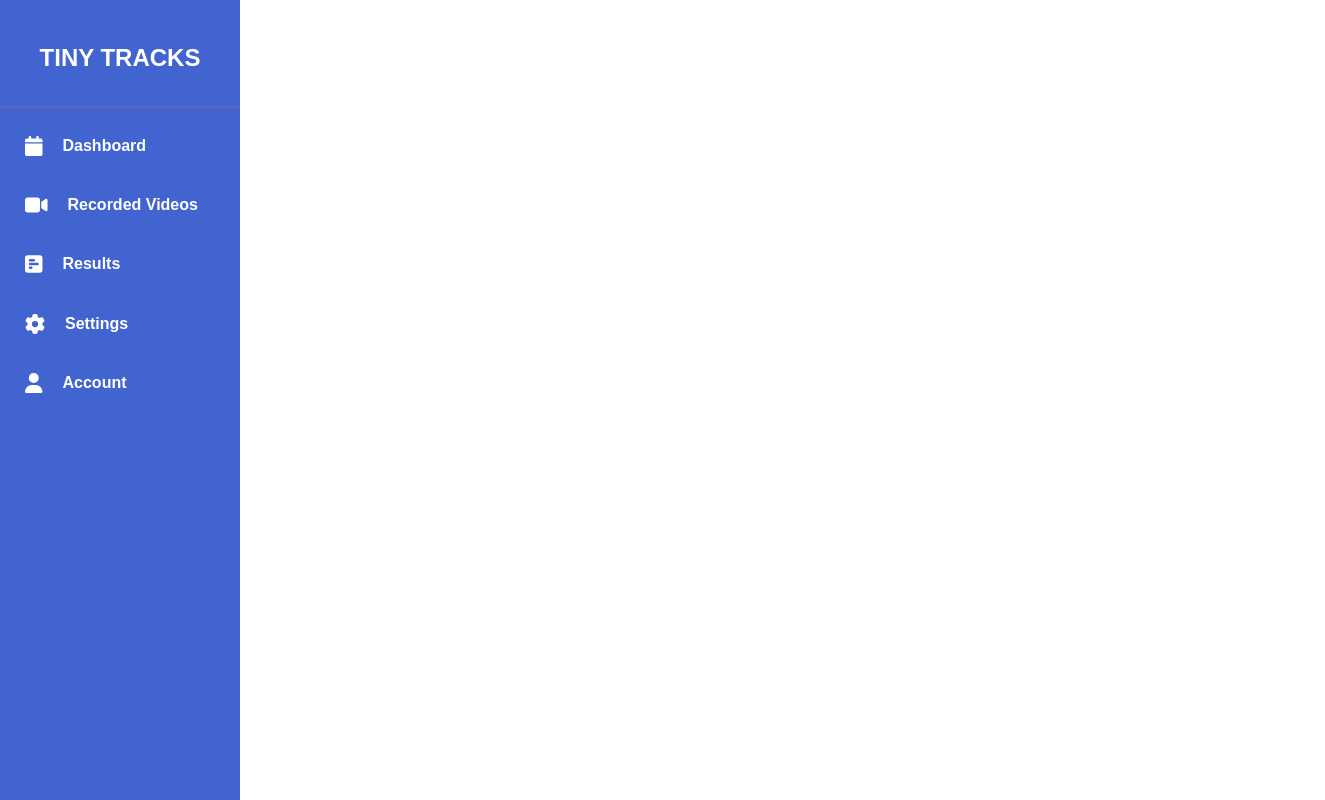
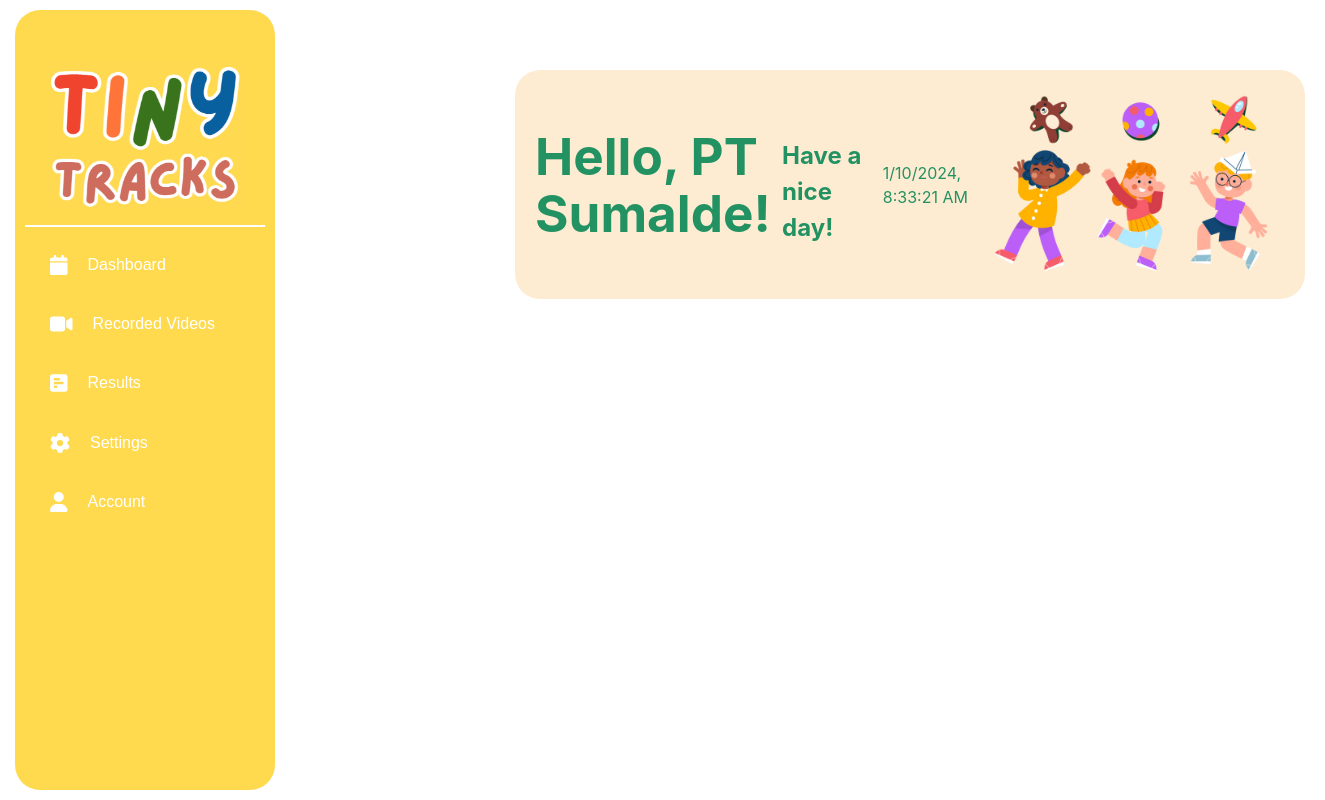
Before and after one commit to qhagayla/GMSADashboard, a React (Vite) app in the folder client/: page / in a window 1280 px wide. Shown: the whole page, 1325 px wide, since content can reach past the window. Built offline with nearby package versions, Linux system fonts and the light colour scheme; the HTML template or start-up script is replaced by a standard one.

Commit message:
App, Dashboard, Recorded Videos, and Sidebar updated

```diff
--- a/client/src/App.css
+++ b/client/src/App.css
@@ -74,3 +74,33 @@
   flex: 1;
   padding: 20px;
 }
+
+.content {
+  flex: 1; /* Occupy remaining space */
+  padding: 20px;
+}
+
+.greeting {
+  background-color: #feecd2;
+  padding: 20px;
+  color: #239263;
+  border-radius: 25px;
+  margin-top: 10px;
+  display: flex;
+  flex-direction: row; /* Change flex direction to row */
+  justify-content: space-between; /* Add space between items */
+  align-items: center; /* Align items vertically */
+  width: 750px;
+}
+
+.greeting-text {
+  margin-bottom: 10px; /* Add space between each line of text */
+}
+
+.greeting h2 {
+  margin-bottom: 5px; /* Adjust space for DateDisplay */
+}
+
+.greeting img {
+  max-width: 350px; /* Adjust the width of the image as needed */
+}
--- a/client/src/App.jsx
+++ b/client/src/App.jsx
@@ -3,6 +3,7 @@ import "./App.css";
 import Sidebar from "./Sidebar";
 import Dashboard from "./Dashboard";
 import RecordedVideos from "./RecordedVideos";
+import DateDisplay from "./DateDisplay";
 
 function App() {
   const [activeMenuItem, setActiveMenuItem] = useState("");
@@ -17,8 +18,22 @@ function App() {
         activeMenuItem={activeMenuItem}
         handleMenuItemClick={handleMenuItemClick}
       />
-      {activeMenuItem === "dashboard" && <Dashboard />}
-      {activeMenuItem === "recordedVideos" && <RecordedVideos />}
+      <div className="content">
+        {activeMenuItem === "" && ( // Render greeting only if no active menu item is selected
+          <div className="greeting">
+            <h1>Hello, PT Sumalde!</h1>
+            <h2>Have a nice day!</h2>
+            <DateDisplay />
+            <img
+              src="src\components\dashboard-top.png"
+              alt="Image"
+            />
+          </div>
+        )}
+
+        {activeMenuItem === "dashboard" && <Dashboard />}
+        {activeMenuItem === "recordedVideos" && <RecordedVideos />}
+      </div>
     </div>
   );
 }
--- a/client/src/Dashboard.css
+++ b/client/src/Dashboard.css
@@ -1,7 +1,9 @@
 .dashboard {
-  padding: 20px;
-  color: #000000;
-  text-align: center;
+  font-family: Arial, sans-serif;
+  width: 80%;
+  margin: 0 auto;
+  margin-left: 100px;
+  color: black;
 }
 
 .dashboard-content {
@@ -10,32 +12,32 @@
 }
 
 .widget {
-  background-color: #f4f4f4;
-  padding: 15px;
+  background-color: #feecd2;
+  border-radius: 5px;
+  box-shadow: 0 2px 4px rgba(0, 0, 0, 0.1);
+  padding: 20px;
   margin-bottom: 20px;
-  margin-left: 250px;
-  margin-right: 250px;
-  border-radius: 5px;
-  width: 45%;
-  border: 2px solid #000;
+  margin-right: 20px;
+  flex: 1;
+  border-radius: 25px;
+  margin-top: 40px;
 }
 
 .widget h2 {
-  color: #333;
+  margin-top: 0;
+}
+
+.widget ul {
+  list-style-type: none;
+  padding: 0;
+
+}
+
+.widget ul li {
   margin-bottom: 10px;
 }
 
-.widget ul {
-  list-style: none;
-  padding: 0;
+/* Additional Styling for Patient Summary Widget */
+.widget:nth-child(3) {
+  background-color: #feecd2;
 }
-
-.widget li {
-  margin-bottom: 8px;
-  color: #555;
-}
-
-.widget p {
-  margin-bottom: 8px;
-  color: #555;
-}
--- a/client/src/Dashboard.jsx
+++ b/client/src/Dashboard.jsx
@@ -1,24 +1,36 @@
 import React from "react";
 import "./Dashboard.css";
+import DateDisplay from "./DateDisplay";
 
 function Dashboard() {
+
   return (
     <div className="dashboard">
-      <h1>Dashboard</h1>
       <div className="dashboard-content">
         <div className="widget">
-          <h2>Recent Activities</h2>
+          <h2>List of Appointments</h2>
           <ul>
-            <li>User A uploaded a new video.</li>
-            <li>Results for yesterday's session are available.</li>
-            <li>New settings applied successfully.</li>
+            <li>Appointment with Patient X at 10:00 AM</li>
+            <li>Appointment with Patient Y at 11:30 AM</li>
+            <li>Appointment with Patient Z at 2:00 PM</li>
           </ul>
         </div>
         <div className="widget">
-          <h2>Statistics</h2>
-          <p>Total Recorded Videos: 150</p>
-          <p>Active Users: 20</p>
-          <p>Results Generated: 50</p>
+          <h2>Patient Activity</h2>
+          <ul>
+            <li>Patient X completed exercise session.</li>
+            <li>Patient Y reported improvement in pain level.</li>
+            <li>Patient Z uploaded progress photos.</li>
+          </ul>
+        </div>
+        {/* Additional Widget: Patient Summary */}
+        <div className="widget">
+          <h2>Patient Summary</h2>
+          <ul>
+            <li>Patient X: 3 sessions remaining</li>
+            <li>Patient Y: 1 session remaining</li>
+            <li>Patient Z: Treatment completed</li>
+          </ul>
         </div>
       </div>
     </div>
--- /dev/null
+++ b/client/src/DateDisplay.css
@@ -0,0 +1,5 @@
+.dashboard-top-content h1,
+.dashboard-date {
+  font-family: Arial, sans-serif; /* Match the font family */
+  color: #239263; /* Match the color */
+}
--- /dev/null
+++ b/client/src/DateDisplay.jsx
@@ -0,0 +1,17 @@
+import React, { useState, useEffect } from "react";
+
+function DateDisplay() {
+  const [currentDate, setCurrentDate] = useState(new Date());
+
+  useEffect(() => {
+    const interval = setInterval(() => {
+      setCurrentDate(new Date());
+    }, 1000);
+
+    return () => clearInterval(interval);
+  }, []);
+
+  return <div className="dashboard-date">{currentDate.toLocaleString()}</div>;
+}
+
+export default DateDisplay;
--- a/client/src/RecordedVideos.css
+++ b/client/src/RecordedVideos.css
@@ -2,14 +2,14 @@
     flex: 1;
     padding: 20px;
     text-align: center;
-    margin-left: 640px;
-    margin-right: 640px;
+    margin-left: 400px;
+    margin-right: 400px;
     color: #000000;
   }
 
   .recorded-videos h2 {
-    font-size: 2em;
-    margin-bottom: 20px;
+    font-size: 1.9em;
+    margin-bottom: 10px;
 
   }
 
@@ -21,10 +21,9 @@
   }
 
   .video-item {
-    border: 1px solid #000000;
     padding: 10px;
-    border-radius: 5px;
-    background-color: #f4f4f4;
+    border-radius: 20px;
+    background-color: #feecd2;
     box-shadow: 0 0 10px rgba(0, 0, 0, 0.1);
     height: 100%;
     display: flex;
@@ -32,20 +31,20 @@
   }
 
   .video-item h3 {
-    font-size: 1.2em;
+    font-size: 1.1em;
     margin-bottom: 10px;
     color: black;
     text-align: center;
   }
 
   .video-info {
-    color: #000000;
+    color: black;
     margin-bottom: 10px;
   }
 
   .video-thumbnail {
     width: 100%;
-    height: 110px;
+    height: 100px;
     object-fit: cover;
     border-radius: 10px;
   }
@@ -60,14 +59,14 @@
     margin: 0 5px;
     padding: 8px 12px;
     cursor: pointer;
-    background-color: #5A67BA;
+    background-color: #239263;
     border: none;
     border-radius: 5px;
     transition: background-color 0.3s ease;
   }
 
   .pagination button.active {
-    background-color: #000000;
+    background-color: ffda4f;
     color: #fff;
   }
 
--- a/client/src/Sidebar.css
+++ b/client/src/Sidebar.css
@@ -1,19 +1,54 @@
 /* Sidebar.css */
 .sidebar {
   width: 240px;
-  height: 100vh;
-  background-color: #4264D0;
+  height: 95vh;
+  background-color: #ffda4f;
   color: #ffffff;
   font-family: 'DM Sans', sans-serif;
-  padding: 0px;
+  padding: 10px;
   overflow-y: hidden;
+  border-radius: 25px;
+  margin-left: 15px;
+}
+
+.greeting {
+  background-color: #feecd2;
+  padding: 20px;
+  color: #239263;
+  border-radius: 25px;
+  margin-top: 40px;
+  flex: 1; /* Occupy remaining space */
+}
+
+.greeting-top {
+  display: flex;
+  align-items: center;
+  justify-content: space-between;
+}
+
+.greeting-top-content {
+  text-align: left;
+}
+
+.greeting-top-content h2 {
+  font-size: 30px;
+  margin-right: 4px;
 }
 
 .sidebar-header {
   margin-top: 40px;
   margin-bottom: 0px;
-  border-bottom: 2px solid #5A67BA;
+  border-bottom: 2px solid #ffffff;
   padding-bottom: 10px;
+}
+
+.sidebar-header img {
+  width: 200px; /* Adjust the width as needed */
+  height: auto; /* Maintain aspect ratio */
+}
+
+.logo-text {
+  display: none; /* Hide the text when the logo is present */
 }
 
 .sidebar-header h2 {
@@ -23,11 +58,12 @@
 .menu,
 .others {
   margin-bottom: 10px;
+  margin-right: 20px;
 }
 
 .menu p,
-.others p,
-.menu li,
+.others p
+.menu li
 .others li {
   font-weight: bold;
   font-size: 16px;
@@ -52,7 +88,7 @@
 .menu li.active,
 .others li:hover,
 .others li.active {
-  background-color: #728DE4;
+  background-color: #1e9060;
   font-weight: bold;
   margin-left: 18px;
 }
--- a/client/src/Sidebar.jsx
+++ b/client/src/Sidebar.jsx
@@ -7,7 +7,10 @@ import {
   faUser,
 } from "@fortawesome/free-solid-svg-icons";
 
+import logo from "./components/Logo.png";
 import "./Sidebar.css";
+import DateDisplay from "./DateDisplay";
+
 
 function Sidebar({ activeMenuItem, handleMenuItemClick }) {
   const iconStyle = { color: 'white' };
@@ -15,7 +18,9 @@ function Sidebar({ activeMenuItem, handleMenuItemClick }) {
   return (
     <div className="sidebar">
       <div className="sidebar-header">
-        <h2>TINY TRACKS</h2>
+        {/* Include the logo here */}
+        <img src={logo} alt="Logo" />
+        <span className="logo-text">TINY TRACKS</span>
       </div>
       <div className="menu">
         <ul>
```
Also changed, not shown: client/src/components/Logo.png, client/src/components/dashboard-top.png (added).
